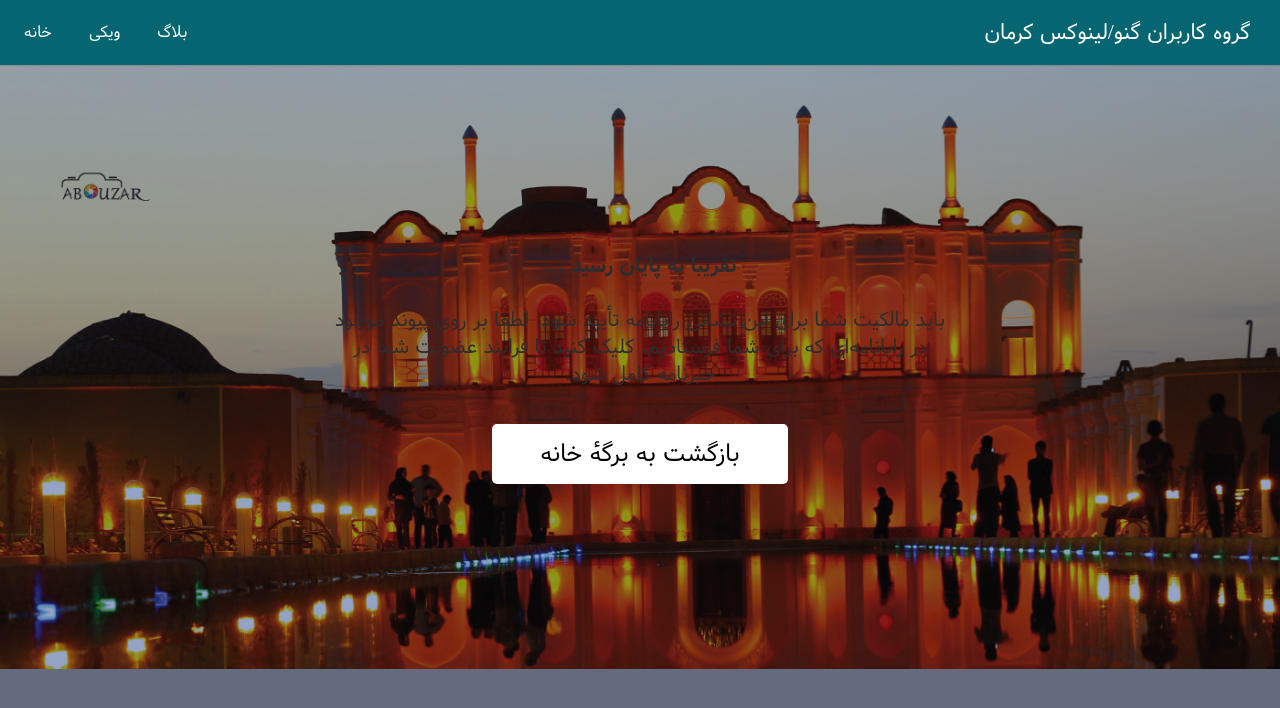
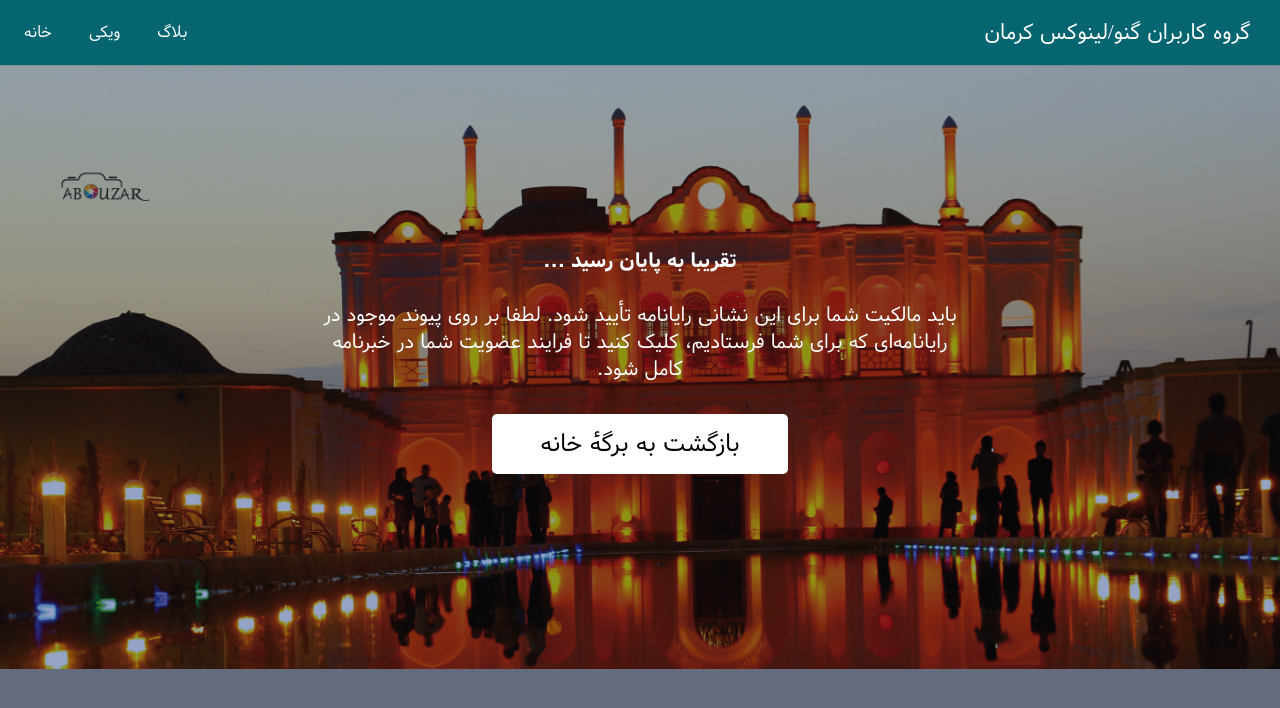
Before and after one commit to kermanlug/kermanlug.github.io, a plain HTML site: page thank-you.html in a window 1280 px wide. Drawn offline with Linux system fonts and the light colour scheme; some packages are replaced by stand-ins of ours; a script that the page names is missing.

Commit message:
<font color='white'>

```diff
--- a/thank-you.html
+++ b/thank-you.html
@@ -28,7 +28,7 @@
 
 <div class="splash-container">
     <div class="splash">
-        <p class="text">
+        <p>
         <b>تقریبا به پایان رسید ...</b><br><br>
         باید مالکیت شما برای این نشانی رایانامه تأیید شود. لطفا بر روی پیوند موجود در رایانامه‌ای که برای شما فرستادیم، کلیک کنید تا فرایند عضویت شما در خبرنامه کامل شود.
         </p>
```
